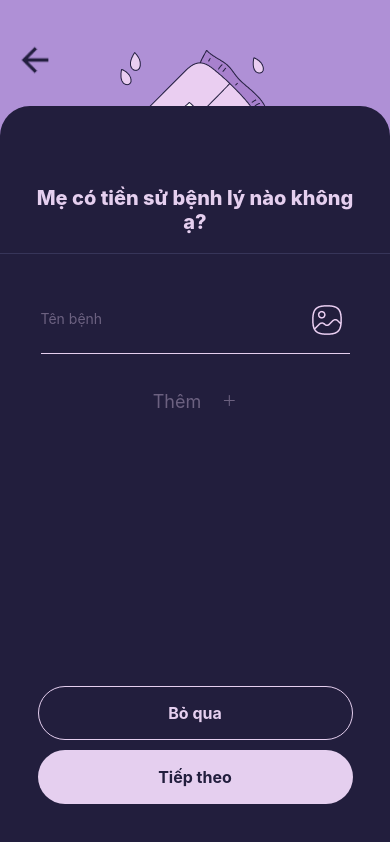
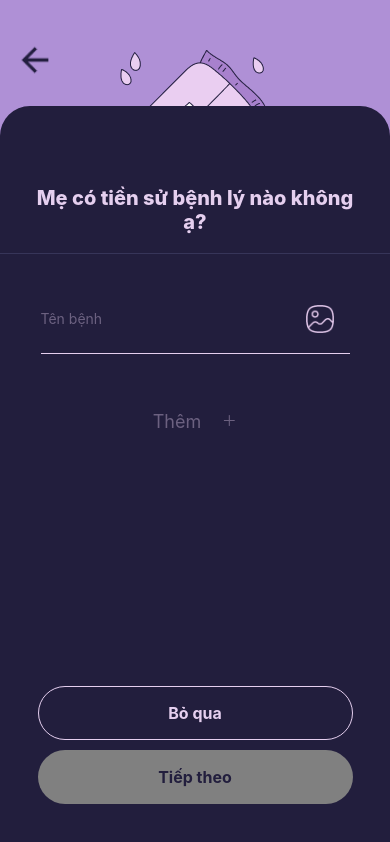
Before and after one commit to TalJa1/MamaMate, a React Native app: screen /Medicalhistory in a window 390 px wide. Built offline with nearby package versions, Linux system fonts and the light colour scheme.

Commit message:
get image from local and render

```diff
--- a/package.json
+++ b/package.json
@@ -14,6 +14,7 @@
     "@react-navigation/native-stack": "^6.9.26",
     "react": "18.2.0",
     "react-native": "0.74.2",
+    "react-native-image-picker": "^7.1.2",
     "react-native-safe-area-context": "^4.10.5",
     "react-native-screens": "^3.32.0"
   },
--- a/pages/MedicalhistoryPage.tsx
+++ b/pages/MedicalhistoryPage.tsx
@@ -10,12 +10,15 @@ import {
 } from 'react-native';
 import React from 'react';
 import QuestionPageLayout from '../components/QuestionPageLayout';
+import {launchImageLibrary} from 'react-native-image-picker';
 
 // eslint-disable-next-line @typescript-eslint/no-unused-vars
 const {width, height} = Dimensions.get('screen');
 
 const MedicalhistoryPage = () => {
   const [diseaseName, setDiseaseName] = React.useState<string>('');
+  const [image, setImage] = React.useState<Array<string>>([]);
+  console.log(image);
 
   const renderView = () => {
     return (
@@ -24,16 +27,36 @@ const MedicalhistoryPage = () => {
           <View style={styles.SectionStyle}>
             <TouchableOpacity
               style={styles.ImageStyle}
-              onPress={() => console.log('image')}>
-              <Image source={require('../assets/Icons/image.png')} />
+              onPress={async () => {
+                setImage([]);
+                const result: any = await launchImageLibrary({
+                  mediaType: 'photo',
+                  selectionLimit: 4,
+                });
+                for (let i = 0; i < result.assets.length; i++) {
+                  setImage(pre => {
+                    return [...pre, result.assets[i].uri];
+                  });
+                }
+              }}>
+              <Image
+                style={styles.ImageStyle}
+                source={require('../assets/Icons/image.png')}
+              />
             </TouchableOpacity>
             <TextInput
+              editable={false}
               placeholder="Tên bệnh"
               onChangeText={setDiseaseName}
               placeholderTextColor={'#E5CFEF61'}
               style={styles.textInput}
               value={diseaseName}
             />
+          </View>
+          <View style={styles.viewImg}>
+            {image?.map((v, i) => (
+              <Image key={i} style={styles.imgShow} source={{uri: v}} />
+            ))}
           </View>
           <TouchableOpacity style={styles.btnAdd}>
             <Text style={styles.inputTxtBtn}>Thêm</Text>
@@ -50,7 +73,7 @@ const MedicalhistoryPage = () => {
       title="Mẹ có tiền sử bệnh lý nào không ạ?"
       CustomView={renderView()}
       isDiscard={true}
-      value={5}
+      value={diseaseName === '' ? 0 : 5}
       nextPage="Medicalhistory"
     />
   );
@@ -90,11 +113,21 @@ const styles = StyleSheet.create({
   },
   ImageStyle: {
     position: 'absolute',
-    right: 10,
+    right: 8,
     height: 28,
     width: 28,
     zIndex: 1,
   },
+  viewImg: {
+    marginTop: 20,
+    flexDirection: 'row',
+    columnGap: 10,
+  },
+  imgShow: {
+    height: 115,
+    width: 115,
+    borderRadius: 10,
+  },
 });
 
 export default MedicalhistoryPage;
```
Also changed, not shown: 3 other files (tests, documents, lock files or other folders).
